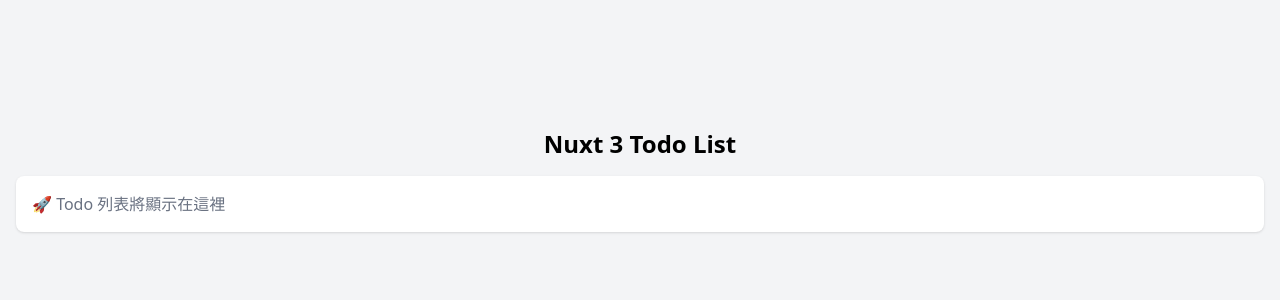
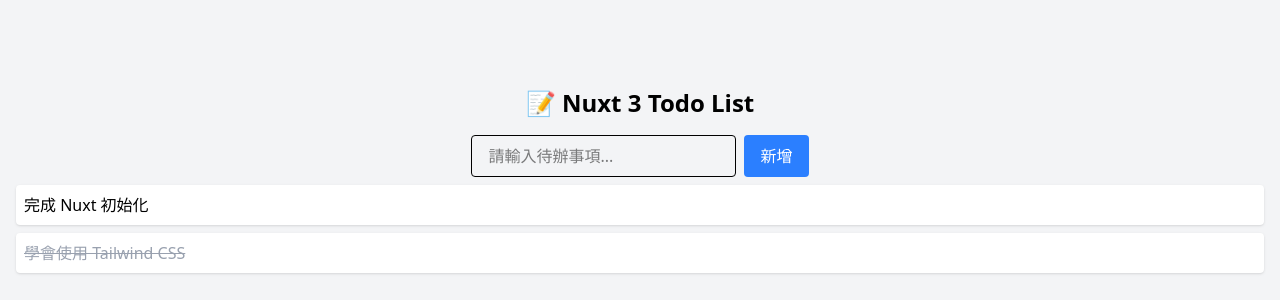
Before and after one commit to KenLin1996/nuxt3-todo, a Nuxt app: page / in a window 1280 px wide. Shown: the part 220-520 px from the top of the page. Built offline with nearby package versions, Linux system fonts and the light colour scheme.

Commit message:
feat: add todo input and mock list on index page

```diff
--- a/pages/index.vue
+++ b/pages/index.vue
@@ -1,10 +1,64 @@
-<script setup lang="ts"></script>
+<script setup lang="ts">
+import { ref } from "vue";
+
+// Todo 輸入欄位的內容
+const todoText = ref<string>("");
+
+// 假資料：暫時用來展示
+const todos = ref([
+  { id: Symbol(), text: "完成 Nuxt 初始化", completed: false },
+  { id: Symbol(), text: "學會使用 Tailwind CSS", completed: true },
+]);
+
+// 處理新增 Todo
+const addTodo = () => {
+  const text = todoText.value.trim();
+
+  if (!text) return;
+
+  todos.value.push({
+    id: Symbol(), // 使用 Symbol 生成唯一 ID
+    text,
+    completed: false,
+  });
+
+  todoText.value = "";
+};
+</script>
 
 <template>
   <div class="container mx-auto p-4">
-    <h1 class="text-2xl font-bold text-center mb-4">Nuxt 3 Todo List</h1>
-    <div class="bg-white p-4 shadow rounded-lg">
-      <p class="text-gray-500">🚀 Todo 列表將顯示在這裡</p>
+    <h1 class="text-2xl font-bold text-center mb-4">📝 Nuxt 3 Todo List</h1>
+
+    <!-- 輸入 Todo -->
+    <div class="flex gap-2 mb-2 justify-center">
+      <input
+        v-model="todoText"
+        type="text"
+        class="px-4 py-2 border rounded focus:outline-none focus:ring-2 focus:ring-blue-400"
+        placeholder="請輸入待辦事項..."
+      />
+      <button
+        @click="addTodo"
+        class="bg-blue-500 text-white rounded px-4 py-2 hover:bg-blue-600 cursor-pointer"
+      >
+        新增
+      </button>
+    </div>
+
+    <!-- 顯示 Todo 清單 -->
+    <div>
+      <ul class="space-y-2">
+        <li
+          v-for="todo in todos"
+          :key="todo.id"
+          class="flex item-center justify-between bg-white p-2 rounded shadow"
+        >
+          <span :class="{ 'line-through text-gray-400': todo.completed }">
+            {{ todo.text }}
+          </span>
+        </li>
+      </ul>
     </div>
   </div>
 </template>
```
